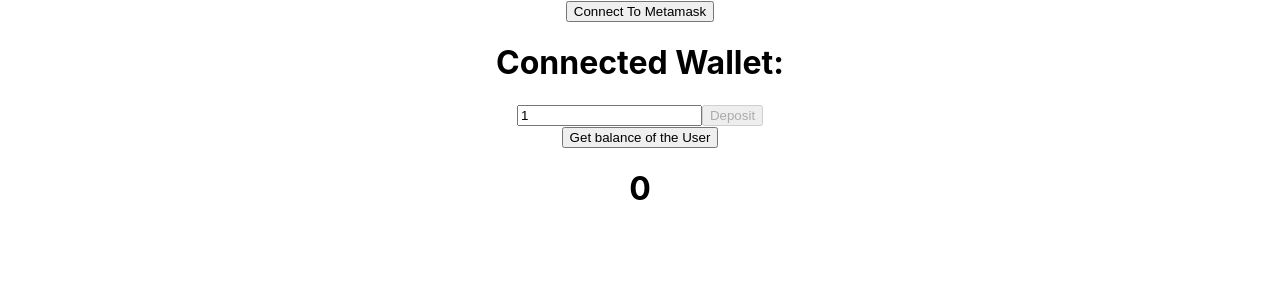
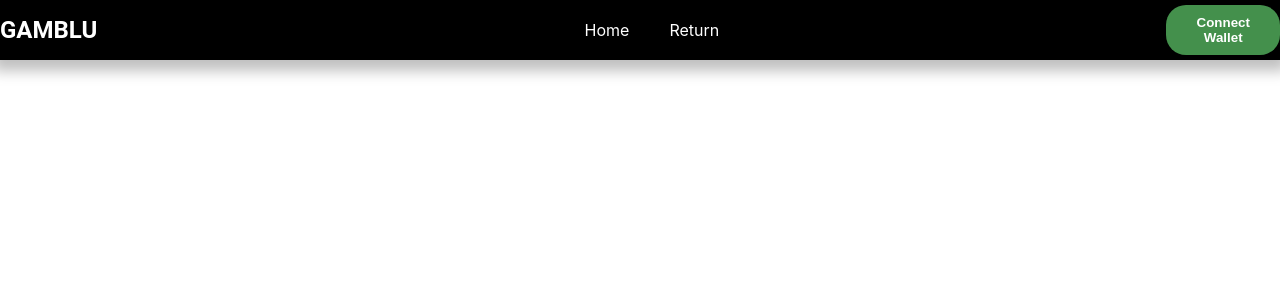
Before and after one commit to dinesh250-star/gamb, a React (Create React App) app in the folder client/app/: page / in a window 1280 px wide. Shown: the top 300 px of the page. Built offline with nearby package versions, Linux system fonts and the light colour scheme.

Commit message:
updated navbar

```diff
--- a/client/app/src/App.js
+++ b/client/app/src/App.js
@@ -1,14 +1,15 @@
 import logo from "./logo.svg";
 import "./App.css";
-import Axios from "axios";
+// import Axios from "axios";
 import Login from "./Components/Login/Login";
 import Deposit from "./Components/Deposit/Deposit";
+import Navbar from "./Components/Navbar/Navbar";
 
 function App() {
   return (
     <div className="App">
-      <Login />
-      <Deposit />
+     <Navbar />
+
     </div>
   );
 }
--- a/client/app/src/Components/Deposit/Deposit.js
+++ b/client/app/src/Components/Deposit/Deposit.js
@@ -1,69 +1,69 @@
-import { useState } from "react";
-import { ethers } from "ethers";
-import { useSelector } from "react-redux";
+// import { useState } from "react";
+// import { ethers } from "ethers";
+// import { useSelector } from "react-redux";
 
-import Gamble from "../../artifacts/contracts/Gamble.sol/Gamble.json";
-const Deposit = () => {
-  const acc = useSelector((state) => state.db.userAcc);
-  const [matic, setMatic] = useState(1);
+// import Gamble from "../../artifacts/contracts/Gamble.sol/Gamble.json";
+// const Deposit = () => {
+//   const acc = useSelector((state) => state.db.userAcc);
+//   const [matic, setMatic] = useState(1);
 
-  const [getUBalance, setGetUBalance] = useState(0);
-  const logInState = useSelector((state) => state.db.loggedIn);
-  const gambleAddress = "0x45c301cb797BfAbC889a61e3aE4f22519fE7A324";
-  const storeMatic = async (e) => {
-    setMatic(e.target.value);
-  };
-  const submitHandler = async (e) => {
-    e.preventDefault();
-    DepositHandler();
-  };
-  if (logInState) {
-    document.getElementById("button1").disabled = false;
-  }
+//   const [getUBalance, setGetUBalance] = useState(0);
+//   const logInState = useSelector((state) => state.db.loggedIn);
+//   const gambleAddress = "0x45c301cb797BfAbC889a61e3aE4f22519fE7A324";
+//   const storeMatic = async (e) => {
+//     setMatic(e.target.value);
+//   };
+//   const submitHandler = async (e) => {
+//     e.preventDefault();
+//     DepositHandler();
+//   };
+//   if (logInState) {
+//     document.getElementById("button1").disabled = false;
+//   }
 
-  const getUserBalance = async () => {
-    if (typeof window.ethereum !== "undefined" && logInState === true) {
-      const provider = new ethers.providers.Web3Provider(window.ethereum);
-      const contract = new ethers.Contract(gambleAddress, Gamble.abi, provider);
-      try {
-        const data = await contract.getUserBalance(acc);
-        const dataa = data.toString();
-        console.log("datau: ", dataa);
-        setGetUBalance(dataa);
-      } catch (error) {
-        console.log("Error: ", error);
-      }
-    }
-  };
-  const DepositHandler = async () => {
-    if (typeof window.ethereum !== "undefined" && logInState === true) {
-      const provider = new ethers.providers.Web3Provider(window.ethereum);
-      const signer = provider.getSigner();
+//   const getUserBalance = async () => {
+//     if (typeof window.ethereum !== "undefined" && logInState === true) {
+//       const provider = new ethers.providers.Web3Provider(window.ethereum);
+//       const contract = new ethers.Contract(gambleAddress, Gamble.abi, provider);
+//       try {
+//         const data = await contract.getUserBalance(acc);
+//         const dataa = data.toString();
+//         console.log("datau: ", dataa);
+//         setGetUBalance(dataa);
+//       } catch (error) {
+//         console.log("Error: ", error);
+//       }
+//     }
+//   };
+//   const DepositHandler = async () => {
+//     if (typeof window.ethereum !== "undefined" && logInState === true) {
+//       const provider = new ethers.providers.Web3Provider(window.ethereum);
+//       const signer = provider.getSigner();
 
-      const contract = new ethers.Contract(gambleAddress, Gamble.abi, signer);
-      const transaction = await contract.deposit(acc, {
-        value: ethers.utils.parseEther(matic.toString()),
-      });
-      await transaction.wait();
-    }
-  };
-  return (
-    <div>
-      <form onSubmit={submitHandler}>
-        <input
-          type="number"
-          placeholder="Enter the matic"
-          onChange={storeMatic}
-          value={matic}
-        ></input>
-        <button type="submit" id="button1" disabled>
-          Deposit
-        </button>
-      </form>
-      <button onClick={getUserBalance}>Get balance of the User</button>
-      <h1>{getUBalance}</h1>
-      <h1>{acc}</h1>
-    </div>
-  );
-};
-export default Deposit;
+//       const contract = new ethers.Contract(gambleAddress, Gamble.abi, signer);
+//       const transaction = await contract.deposit(acc, {
+//         value: ethers.utils.parseEther(matic.toString()),
+//       });
+//       await transaction.wait();
+//     }
+//   };
+//   return (
+//     <div>
+//       <form onSubmit={submitHandler}>
+//         <input
+//           type="number"
+//           placeholder="Enter the matic"
+//           onChange={storeMatic}
+//           value={matic}
+//         ></input>
+//         <button type="submit" id="button1" disabled>
+//           Deposit
+//         </button>
+//       </form>
+//       <button onClick={getUserBalance}>Get balance of the User</button>
+//       <h1>{getUBalance}</h1>
+//       <h1>{acc}</h1>
+//     </div>
+//   );
+// };
+// export default Deposit;
--- a/client/app/src/Components/Login/Login.js
+++ b/client/app/src/Components/Login/Login.js
@@ -1,54 +1,57 @@
-import { useSelector, useDispatch } from "react-redux";
+// import { useSelector, useDispatch } from "react-redux";
 import React, { useEffect, useState } from "react";
-import { ethers } from "ethers";
-import Axios from "axios";
-import { dbActions } from "../../store/dbSlice";
+// import { ethers } from "ethers";
+// import Axios from "axios";
+// import { dbActions } from "../../store/dbSlice";
+import LoginCSS from './Login.module.css'
+
 const Login = () => {
-  const [userAccount, setUserAccount] = useState("");
-  const dispatch = useDispatch();
+//   const [userAccount, setUserAccount] = useState("");
+//   const dispatch = useDispatch();
 
-  useEffect(() => {
-    if (window.ethereum) {
-      window.ethereum.on("chainChanged", () => {
-        window.location.reload();
-      });
-      window.ethereum.on("accountsChanged", () => {
-        window.location.reload();
-      });
-    }
-  }, []);
-  async function requestAccount() {
-    if (window.ethereum) {
-      console.log("detected");
+//   useEffect(() => {
+//     if (window.ethereum) {
+//       window.ethereum.on("chainChanged", () => {
+//         window.location.reload();
+//       });
+//       window.ethereum.on("accountsChanged", () => {
+//         window.location.reload();
+//       });
+//     }
+//   }, []);
+//   async function requestAccount() {
+//     if (window.ethereum) {
+//       console.log("detected");
 
-      try {
-        const accounts = await window.ethereum.request({
-          method: "eth_requestAccounts",
-        });
-        setUserAccount(accounts[0]);
+//       try {
+//         const accounts = await window.ethereum.request({
+//           method: "eth_requestAccounts",
+//         });
+//         setUserAccount(accounts[0]);
 
-        Axios.post("http://localhost:3001/registration", {
-          userAccount: accounts[0],
-        });
-        dispatch(dbActions.logIn());
-        dispatch(dbActions.userAccount(accounts[0]));
-      } catch (error) {
-        console.log("Error connecting...");
-      }
-    } else {
-      alert("Meta Mask not detected");
-    }
-  }
-  const connectMetamask = async () => {
-    if (typeof window.ethereum !== "undefined") {
-      await requestAccount();
-    }
-  };
+//         Axios.post("http://localhost:3001/registration", {
+//           userAccount: accounts[0],
+//         });
+//         dispatch(dbActions.logIn());
+//         dispatch(dbActions.userAccount(accounts[0]));
+//       } catch (error) {
+//         console.log("Error connecting...");
+//       }
+//     } else {
+//       alert("Meta Mask not detected");
+//     }
+//   }
+//   const connectMetamask = async () => {
+//     if (typeof window.ethereum !== "undefined") {
+//       await requestAccount();
+//     }
+  // };
   return (
     <div>
-      <button onClick={connectMetamask}>Connect To Metamask</button>
-      <h1>Connected Wallet: {userAccount}</h1>
+      <button className={LoginCSS.loginbtn}>Connect Wallet</button>
+      {/* <h1>Connected Wallet: {userAccount}</h1> */}
     </div>
+
   );
 };
 export default Login;
--- /dev/null
+++ b/client/app/src/Components/Login/Login.module.css
@@ -0,0 +1,16 @@
+.loginbtn{
+
+    color: white;
+    border-style: hidden;
+    background: #44904C;
+    border-radius: 20px;
+    padding: 10px;
+    font-weight: bold;
+
+}
+
+.loginbtn:hover{
+    transition: 250ms;
+    transform: scale(1.08);
+    cursor: pointer;
+}
--- /dev/null
+++ b/client/app/src/Components/Navbar/Navbar.js
@@ -0,0 +1,22 @@
+import React from 'react'
+import NavbarCSS from './Navbar.module.css'
+import Login from '../Login/Login'
+
+const Navbar = () => {
+  return (
+    <nav>
+        <div className={NavbarCSS.navbar}>
+        <img src="" alt="" />
+        <h1>GAMBLU</h1>
+
+        <ul>
+            <li>Home</li>
+            <li>Return</li>
+            </ul>
+            <Login/>
+</div>
+    </nav>
+  )
+}
+
+export default Navbar
--- /dev/null
+++ b/client/app/src/Components/Navbar/Navbar.module.css
@@ -0,0 +1,48 @@
+.navbar {
+    display: flex;
+    background-color: black;
+    width: 100%;
+    margin: 0%;
+    height: 60px;
+    list-style-type: none;
+    text-decoration: none;
+    align-items: center;
+    box-shadow: 0px 4px 13px 7px rgba(0, 0, 0, 0.25);
+
+}
+
+nav ul {
+    color: white;
+    display: flex;
+    align-items: center;
+    list-style: none;
+    width: 82%;
+    justify-content: center;
+    text-decoration: none;
+
+
+
+}
+
+nav a{
+    text-decoration: none;
+    color: white;
+    text-shadow: 2px 2px 2px 2px rgb(61, 58, 58);
+}
+
+.navbar li:hover{
+    transform: scale(1.080);
+    color: whitesmoke;
+    cursor: pointer;
+}
+
+h1 {
+    color: white;
+    display: flex;
+    align-items: center;
+    font-family: 'Roboto', sans-serif;
+}
+
+li {
+    padding: 20px 20px;
+}
--- a/client/app/src/index.js
+++ b/client/app/src/index.js
@@ -4,13 +4,13 @@ import "./index.css";
 import App from "./App";
 import reportWebVitals from "./reportWebVitals";
 import { store } from "./store/store";
-import { Provider } from "react-redux";
+// import { Provider } from "react-redux";
 const root = ReactDOM.createRoot(document.getElementById("root"));
 root.render(
   <React.StrictMode>
-    <Provider store={store}>
+    {/* <Provider store={store}> */}
       <App />
-    </Provider>
+    {/* </Provider> */}
   </React.StrictMode>
 );
 
--- a/client/app/src/store/dbSlice.js
+++ b/client/app/src/store/dbSlice.js
@@ -1,46 +1,39 @@
-import { createSlice } from "@reduxjs/toolkit";
-import Axios from "axios";
+// import { createSlice } from "@reduxjs/toolkit";
+// import Axios from "axios";
 
-const dbSlice = createSlice({
-  name: "db",
-  initialState: {
-    userAcc: "",
-    loggedIn: false,
-  },
-  reducers: {
-    fetchUserData(state, action) {
-      const user = action.payload;
-      state.users.push({
-        id: user.id,
-        address: user.address,
-        deposited_amount: user.deposited_amount,
-        coins: user.coins,
-        user_name: user.user_name,
-      });
-    },
-    increment(state, action) {
-      state.count += 1;
-    },
-    authentication(state, action) {
-      const acc = action.payload;
-      const exists = state.users.findIndex((user) => user.address == acc[0]);
-      console.log(exists);
-      if (exists == -1) {
-        alert("Successfully registered");
-      } else {
-        alert("Already Registered");
-      }
-    },
-    logIn(state, action) {
-      state.loggedIn = true;
-    },
-    userAccount(state, action) {
-      const acc = action.payload;
-      state.userAcc = acc;
-    },
-  },
-});
+// const dbSlice = createSlice({
+//   name: "db",
+//   initialState: {
+//     users: [],
+//     loggedIn: false,
+//   },
+//   reducers: {
+//     fetchUserData(state, action) {
+//       const user = action.payload;
+//       state.users.push({
+//         id: user.id,
+//         address: user.address,
+//         deposited_amount: user.deposited_amount,
+//         coins: user.coins,
+//         user_name: user.user_name,
+//       });
+//     },
+//     increment(state, action) {
+//       state.count += 1;
+//     },
+//     authentication(state, action) {
+//       const acc = action.payload;
+//       const exists = state.users.findIndex((user) => user.address == acc[0]);
+//       console.log(exists);
+//       if (exists == -1) {
+//         alert("Successfully registered");
+//       } else {
+//         alert("Already Registered");
+//       }
+//     },
+//   },
+// });
 
-export const dbActions = dbSlice.actions;
+// export const dbActions = dbSlice.actions;
 
-export default dbSlice;
+// export default dbSlice;
```
Also changed, not shown: client/app/src/store/store.js (+4 -4 lines).
